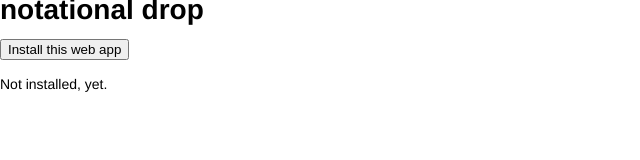
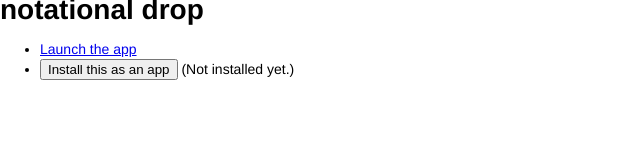
Before and after one commit to lmorchard/notational-vapor, a plain HTML site: page index.html in a window 1280 px wide. Shown: the whole page, without its empty margins (0-640 px from the left). Drawn offline with nearby package versions, Linux system fonts and the light colour scheme.

Commit message:
More webapp play

```diff
--- a/index.html
+++ b/index.html
@@ -8,9 +8,12 @@
 
         <h1 class="title">notational drop</h1>
 
-        <button id="install">Install this web app</button>
+        <ul>
+            <li><a href="public/index.html">Launch the app</a>
+            <li><button id="install">Install this as an app</button>
+                (<span id="install-status">Not installed yet.</span>)</li>
+        </ul>
 
-        <p id="status">Not installed, yet.</p>
 
         <script src="//ajax.googleapis.com/ajax/libs/jquery/1.8.1/jquery.min.js"></script>
         <script src="//apps.persona.org/include.js"></script>
@@ -28,9 +31,7 @@
                 var request = navigator.mozApps.getSelf();
                 request.onsuccess = function() {
                     if (request.result) {
-                        $('#status').text("Installed!");
-                    } else {
-                        // not installed
+                        $('#install-status').text("Installed");
                     }
                 }
                 request.onerror = function() {
```
